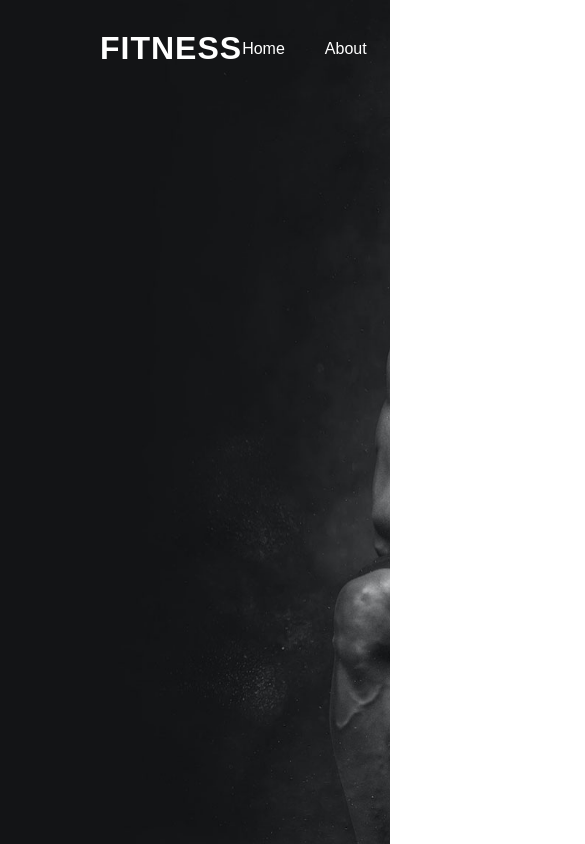
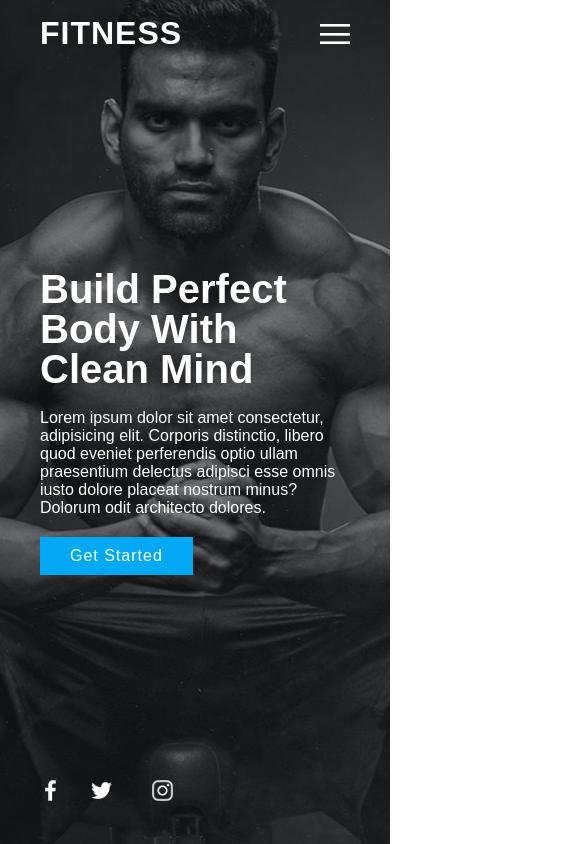
Before and after one commit to Rocknald69/Fitness-Landing-Page-Website-, a plain HTML site: page index.html in a window 390 px wide. Shown: the top 844 px of the page, 585 px wide, since content can reach past the window. Drawn offline with Linux system fonts and the light colour scheme.

Commit message:
primer envio

```diff
--- a/index.html
+++ b/index.html
@@ -10,6 +10,7 @@
     <section>
         <header>
             <a href="#" class="logo">Fitness</a>
+           <div class="toggleMenu"onclick="toggleMenu()" ></div>
             <ul class="navigation">
                 <li><a href="#">Home</a></li>
                 <li><a href="#">About</a></li>
@@ -18,6 +19,27 @@
                 <li><a href="#">Contact</a></li>
             </ul>
         </header>
+        <div class="content">
+            <div class="contentBx">
+                <h2>Build Perfect Body With Clean Mind</h2>
+                <p>Lorem ipsum dolor sit amet consectetur, adipisicing elit. Corporis distinctio, libero quod eveniet perferendis optio ullam praesentium delectus adipisci esse omnis iusto dolore placeat nostrum minus? Dolorum odit architecto dolores.</p>
+                <a href="#">Get Started</a>
+            </div>
+        </div>
+        <ul class="sci">
+            <li><a href="#"> <img src="/images/facebook.png" alt="facebook"></a></li>
+            <li><a href="#"> <img src="/images/twitter.png" alt="twitter"></a></li>
+            <li><a href="#"> <img src="/images/instagram.png" alt="instagram"></a></li>
+        </ul>
     </section>
+
+    <script type="text/javascript">
+        function toggleMenu() {
+            const toggleMenu = document.querySelector('.toggleMenu')
+            const navigation = document.querySelector('.navigation')
+            toggleMenu.classList.toggle('active')
+            navigation.classList.toggle('active')
+        }
+    </script>
 </body>
 </html>
--- a/style.css
+++ b/style.css
@@ -15,6 +15,7 @@ section {
     display:flex ;
     align-content: flex-start;
     align-items: center;
+    padding: 100px ;
 }
 
 header {
@@ -33,7 +34,7 @@ header .logo {
     font-size: 2em;
     color: #fff;
     text-transform: uppercase;
-    font-weight: 700;
+    font-weight: 800;
     text-decoration:none;
     letter-spacing: 1px;
 }
@@ -57,3 +58,109 @@ header .navigation li a {
 header .navigation li a:hover {
     color: #03a9f4;
 }
+
+.content {
+   max-width: 600px;
+}
+
+.content .contentBx h2 {
+    font-size: 4em;
+    color: #fff;
+    line-height: 1em;
+}
+
+.content .contentBx p {
+    font-size: 1.1em;
+    color: #fff;
+    font-weight: 300;
+    margin: 20px 0;
+}
+
+.content .contentBx a {
+    display: inline-block;
+    padding: 10px 30px;
+    background: #03a9f4;
+    color: #fff;
+    text-decoration: none;
+    font-weight: 500;
+    letter-spacing: 1px;
+}
+
+.sci {
+    position: absolute;
+    bottom: 30px;
+    display: flex;
+}
+
+.sci li {
+    list-style: none;
+    display: flex;
+    justify-content: center;
+    align-items: center;
+}
+
+.sci li a {
+    position: relative;
+    display: inline-block;
+    margin-right: 20px;
+    filter: invert(1);
+    transform: scale(0.5);
+}
+
+@media (max-width: 991px)
+{
+    header {
+        padding: 15px 40px;
+    }
+    section {
+        padding: 40px;
+        background: url(images/bg2.jpg);
+        background-position:center ;
+
+    }
+    .content .contentBx h2 {
+        font-size: 2.5em;
+    }
+    .content .contentBx p {
+        font-size: 1em;
+    }
+
+    header .navigation {
+        position: fixed;
+        top: 0;
+        left: 0;
+        right: 0;
+        bottom: 0;
+        background: #000;
+        z-index: 10;
+        display: none;
+        justify-content: center;
+        align-items: center;
+        flex-direction: column;
+    }
+    header .navigation.active {
+        display: flex;
+    }
+
+    header .navigation li a {
+        font-size: 24px;
+        margin: 10px 0;
+    }
+    .toggleMenu {
+        position: relative;
+        width: 30px;
+        height: 30px;
+        background: url(images/menu.png);
+        background-position:center;
+        background-size: 30px;
+        background-repeat: no-repeat;
+        cursor: pointer;
+        z-index: 11;
+    }
+    .toggleMenu.active {
+        background: url(images/close.png);
+        background-position:center;
+        background-size: 25px;
+        background-repeat: no-repeat;
+    }
+}
```
